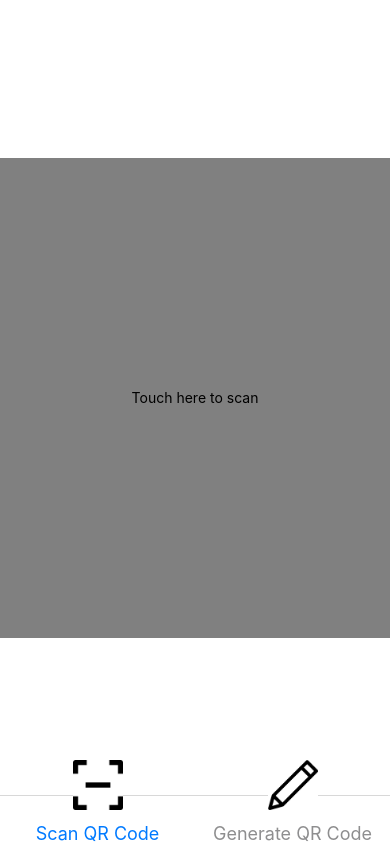
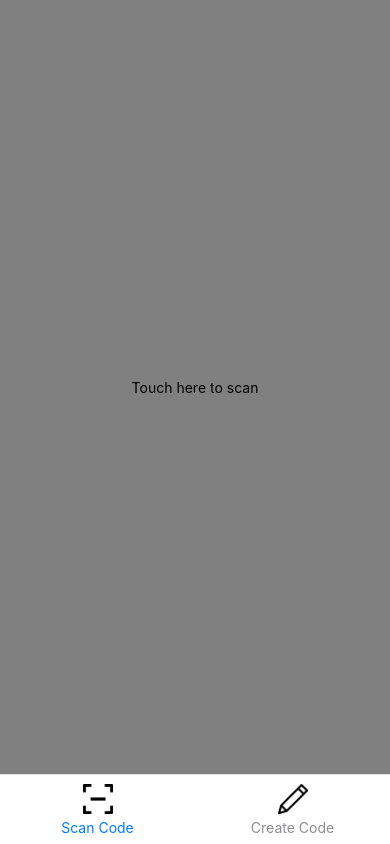
Before and after one commit to usmanr626/QRScanner, a React Native app: screen /Home in a window 390 px wide. Built offline with nearby package versions, Linux system fonts and the light colour scheme.

Commit message:
scanner implemented

```diff
--- a/package.json
+++ b/package.json
@@ -15,6 +15,8 @@
     "@react-navigation/native-stack": "^6.9.26",
     "react": "18.2.0",
     "react-native": "0.74.1",
+    "react-native-camera": "^4.2.1",
+    "react-native-qrcode-scanner": "^1.5.5",
     "react-native-safe-area-context": "^4.10.1",
     "react-native-screens": "^3.31.1"
   },
--- /dev/null
+++ b/src/labels/index.ts
@@ -0,0 +1,86 @@
+const ENGLISH = {
+    cancel: 'Cancel',
+    scanCode: 'Scan Code',
+    createCode: 'Create Code',
+    goToLink: 'Go to this link?',
+    ok: 'OK',
+    touchToScan: 'Touch here to scan'
+}
+
+const SPANISH = {
+    cancel: 'Cancelar',
+    scanCode: 'Escanear Código',
+    createCode: 'Crear Código',
+    goToLink: '¿Ir a este enlace?',
+    ok: 'Aceptar',
+    touchToScan: 'Toque aquí para escanear'
+}
+
+const CHINESE = {
+    cancel: '取消',
+    scanCode: '扫描代码',
+    createCode: '创建代码',
+    goToLink: '转到此链接？',
+    ok: '好',
+    touchToScan: '点击这里扫描'
+}
+
+const GERMAN = {
+    cancel: 'Abbrechen',
+    scanCode: 'Code scannen',
+    createCode: 'Code erstellen',
+    goToLink: 'Zu diesem Link gehen?',
+    ok: 'OK',
+    touchToScan: 'Hier tippen, um zu scannen'
+}
+
+const ARABIC = {
+    cancel: 'إلغاء',
+    scanCode: 'مسح الرمز',
+    createCode: 'إنشاء الرمز',
+    goToLink: 'الذهاب إلى هذا الرابط؟',
+    ok: 'موافق',
+    touchToScan: 'اضغط هنا للمسح'
+}
+
+const PORTUGUESE = {
+    cancel: 'Cancelar',
+    scanCode: 'Escanear Código',
+    createCode: 'Criar Código',
+    goToLink: 'Ir para este link?',
+    ok: 'OK',
+    touchToScan: 'Toque aqui para escanear'
+}
+
+const FRENCH = {
+    cancel: 'Annuler',
+    scanCode: 'Scanner le code',
+    createCode: 'Créer le code',
+    goToLink: 'Aller à ce lien ?',
+    ok: 'OK',
+    touchToScan: 'Appuyez ici pour scanner'
+}
+
+const getLabels = (language) => {
+    switch (language) {
+        case 'english':
+            return ENGLISH;
+        case 'spanish':
+            return SPANISH;
+        case 'chinese':
+            return CHINESE;
+        case 'german':
+            return GERMAN;
+        case 'arabic':
+            return ARABIC;
+        case 'portuguese':
+            return PORTUGUESE;
+        case 'french':
+            return FRENCH;
+        default:
+            return ENGLISH; // Default to English
+    }
+};
+
+const language = 'hindi';
+export const LABELS = getLabels(language);
--- a/src/routes/AppNavigator.js
+++ b/src/routes/AppNavigator.js
@@ -14,7 +14,6 @@ const AppNavigation = () => {
       <Stack.Navigator screenOptions={{headerShown: false}}>
         <Stack.Group>
           <Stack.Screen name="Home" component={TabNavigation} />
-          <Stack.Screen name="GenerateQRs" component={GenerateQR} />
         </Stack.Group>
       </Stack.Navigator>
     </NavigationContainer>
--- a/src/routes/TabNavigation.js
+++ b/src/routes/TabNavigation.js
@@ -1,51 +1,178 @@
+// import React from 'react';
+// // import Home from '../screens/Home';
+// import HomeScreen from '../screens/HomeScreen';
+
+// import {createBottomTabNavigator} from '@react-navigation/bottom-tabs';
+// import {Image, Platform, StyleSheet, Text, View} from 'react-native';
+// import GenerateQR from '../screens/GenerateQR';
+// import ImagePath from '../Constants/ImagePath';
+
+// const Tab = createBottomTabNavigator();
+
+// const TabNavigation = () => {
+//   return (
+//     <Tab.Navigator
+//       screenOptions={{
+//         tabBarIconStyle: styles.tabBarIconStyle,
+//         tabBarLabelStyle: styles.tabBarLabelStyle,
+//         headerShown: false,
+//         tabBarStyle: {height: Platform.OS === 'android' ? '121%' : '8.5%'}, // Set the height of the tab bar here
+//       }}>
+//       <Tab.Screen
+//         name="Scan Code"
+//         component={HomeScreen}
+//         options={{
+//           tabBarStyle: () => {},
+//           tabBarIcon: () => (
+//             <View style={{}}>
+//               <Image
+//                 source={ImagePath.scanIcon}
+//                 style={styles.iconStyle}
+//                 resizeMode="center"
+//               />
+//             </View>
+//           ),
+//         }}
+//       />
+//       <Tab.Screen
+//         name="Generate Code"
+//         component={GenerateQR}
+//         options={{
+//           tabBarStyle: () => {},
+//           tabBarIcon: () => (
+//             <View style={{}}>
+//               <Image
+//                 source={ImagePath.generateIcon}
+//                 style={styles.iconStyle}
+//                 resizeMode="center"
+//               />
+//             </View>
+//           ),
+//         }}
+//       />
+//     </Tab.Navigator>
+//   );
+// };
+
+// export default TabNavigation;
+
+// const styles = StyleSheet.create({
+//   tabBarIconStyle: {
+//     // display: 'none',
+//     bottom: 5,
+//   },
+//   tabBarLabelStyle: {
+//     fontSize: 20,
+//     // paddingBottom: 10,
+//   },
+//   iconStyle: {
+//     width: 30,
+//     height: 30,
+//   },
+// });
+
 import React from 'react';
-// import Home from '../screens/Home';
 import HomeScreen from '../screens/HomeScreen';
-
 import {createBottomTabNavigator} from '@react-navigation/bottom-tabs';
-import {Image, StyleSheet, Text, View} from 'react-native';
+import {Image, StyleSheet, Text, TouchableOpacity, View} from 'react-native';
 import GenerateQR from '../screens/GenerateQR';
 import ImagePath from '../Constants/ImagePath';
+import {LABELS} from '../labels';
 
 const Tab = createBottomTabNavigator();
+
+const CustomTabBar = ({state, descriptors, navigation}) => {
+  return (
+    <View style={styles.tabBarContainer}>
+      {state.routes.map((route, index) => {
+        const {options} = descriptors[route.key];
+        const label =
+          options.tabBarLabel !== undefined
+            ? options.tabBarLabel
+            : options.title !== undefined
+            ? options.title
+            : route.name;
+
+        const isFocused = state.index === index;
+
+        const onPress = () => {
+          const event = navigation.emit({
+            type: 'tabPress',
+            target: route.key,
+            canPreventDefault: true,
+          });
+
+          if (!isFocused && !event.defaultPrevented) {
+            navigation.navigate(route.name);
+          }
+        };
+
+        return (
+          <TouchableOpacity
+            key={index}
+            accessibilityRole="button"
+            accessibilityStates={isFocused ? ['selected'] : []}
+            accessibilityLabel={options.tabBarAccessibilityLabel}
+            testID={options.tabBarTestID}
+            onPress={onPress}
+            style={styles.tabBarButton}>
+            {options.tabBarIcon
+              ? options.tabBarIcon({focused: isFocused})
+              : null}
+          </TouchableOpacity>
+        );
+      })}
+    </View>
+  );
+};
 
 const TabNavigation = () => {
   return (
     <Tab.Navigator
       screenOptions={{
-        tabBarIconStyle: styles.tabBarIconStyle,
-        tabBarLabelStyle: styles.tabBarLabelStyle,
         headerShown: false,
-      }}>
+      }}
+      tabBar={props => <CustomTabBar {...props} />}>
       <Tab.Screen
-        name="Scan QR Code"
+        name="Scan Code"
         component={HomeScreen}
         options={{
-          tabBarStyle: () => {},
-          tabBarIcon: () => (
-            <View style={{}}>
+          tabBarIcon: ({focused}) => (
+            <>
               <Image
                 source={ImagePath.scanIcon}
-                style={styles.iconStyle}
+                style={[
+                  styles.iconStyle,
+                  // {tintColor: focused ? '#007AFF' : '#8E8E93'},
+                ]}
                 resizeMode="center"
               />
-            </View>
+              <Text style={{color: focused ? '#007AFF' : '#8E8E93'}}>
+                {LABELS.scanCode}
+              </Text>
+            </>
           ),
         }}
       />
       <Tab.Screen
-        name="Generate QR Code"
+        name="Generate Code"
         component={GenerateQR}
         options={{
-          tabBarStyle: () => {},
-          tabBarIcon: () => (
-            <View style={{}}>
+          tabBarIcon: ({focused}) => (
+            <>
               <Image
                 source={ImagePath.generateIcon}
-                style={styles.iconStyle}
+                style={[
+                  styles.iconStyle,
+
+                  // {tintColor: focused ? '#007AFF' : '#8E8E93'},
+                ]}
                 resizeMode="center"
               />
-            </View>
+              <Text style={{color: focused ? '#007AFF' : '#8E8E93'}}>
+                {LABELS.createCode}
+              </Text>
+            </>
           ),
         }}
       />
@@ -56,16 +183,23 @@ const TabNavigation = () => {
 export default TabNavigation;
 
 const styles = StyleSheet.create({
-  tabBarIconStyle: {
-    // display: 'none',
-    bottom: 25,
+  tabBarContainer: {
+    flexDirection: 'row',
+    justifyContent: 'space-around',
+    alignItems: 'center',
+    height: 70,
+    backgroundColor: '#FFFFFF', // Change the background color of the tab bar here
+    borderTopWidth: 1, // Add a border to the top of the tab bar
+    borderTopColor: '#E0E0E0', // Set the border color
   },
-  tabBarLabelStyle: {
-    fontSize: 18,
-    // paddingBottom: 10,
+  tabBarButton: {
+    flex: 1,
+    justifyContent: 'center',
+    alignItems: 'center',
   },
   iconStyle: {
-    width: 50,
-    height: 50,
+    width: 30,
+    height: 30,
+    marginBottom: 5,
   },
 });
--- a/src/screens/HomeScreen.tsx
+++ b/src/screens/HomeScreen.tsx
@@ -1,20 +1,78 @@
-import React from 'react';
-import {View, Text, StyleSheet, TouchableOpacity} from 'react-native';
+import React, {useRef, useState} from 'react';
+import {
+  View,
+  Text,
+  StyleSheet,
+  TouchableOpacity,
+  Linking,
+  Alert,
+} from 'react-native';
 import colors from '../assets/colors';
 import {WIDTH} from '../assets/styles';
 
+import QRCodeScanner from 'react-native-qrcode-scanner';
+import {RNCamera} from 'react-native-camera';
+import {LABELS} from '../labels';
+
 const HomeScreen = () => {
-  const launchScanner = () => {
-    console.log('launch');
+  //states
+  const [openScanner, setOpenScanner] = useState(false);
+
+  const QRScanRef = useRef();
+
+  const toggleScanner = () => {
+    setOpenScanner(!openScanner);
   };
+
+  const onSuccess = e => {
+    console.log('🎯: HomeScreen -> e', e);
+
+    Alert.alert(LABELS.goToLink, e.data, [
+      {
+        text: LABELS.cancel,
+        onPress: () => {
+          setTimeout(() => {
+            QRScanRef.current.reactivate();
+          }, 1000);
+        },
+        style: 'cancel',
+      },
+      {
+        text: LABELS.ok,
+        onPress: () =>
+          Linking.openURL(e.data).catch(err =>
+            console.error('An error occured', err),
+          ),
+      },
+    ]);
+  };
+
   return (
     <View style={styles.mainContainer}>
-      <TouchableOpacity
-        onPress={launchScanner}
-        style={styles.scanButton}
-        activeOpacity={0.7}>
-        <Text>Touch here to scan</Text>
-      </TouchableOpacity>
+      {openScanner ? (
+        <QRCodeScanner
+          ref={QRScanRef}
+          reactivateTimeout={10000}
+          showMarker
+          fadeIn
+          onRead={onSuccess}
+          cameraStyle={styles.scanner}
+          bottomContent={
+            <TouchableOpacity
+              onPress={toggleScanner}
+              style={styles.buttonTouchable}>
+              <Text style={styles.buttonText}>{LABELS.cancel}</Text>
+            </TouchableOpacity>
+          }
+        />
+      ) : (
+        <TouchableOpacity
+          onPress={toggleScanner}
+          style={styles.scanButton}
+          activeOpacity={0.7}>
+          <Text>{LABELS.touchToScan}</Text>
+        </TouchableOpacity>
+      )}
     </View>
   );
 };
@@ -29,11 +87,35 @@ const styles = StyleSheet.create({
     alignItems: 'center',
   },
   scanButton: {
-    width: WIDTH * 0.6,
-    height: WIDTH * 0.6,
+    width: WIDTH * 0.8,
+    height: WIDTH * 1.1,
     backgroundColor: colors.grey5,
     borderRadius: 20,
     justifyContent: 'center',
     alignItems: 'center',
   },
+  scanner: {
+    width: WIDTH * 0.8,
+    height: WIDTH * 0.6,
+    borderRadius: 20,
+    position: 'absolute',
+    left: WIDTH * 0.5 - 150,
+  },
+  centerText: {
+    flex: 1,
+    fontSize: 18,
+    padding: 32,
+    color: '#777',
+  },
+  textBold: {
+    fontWeight: '500',
+    color: '#000',
+  },
+  buttonText: {
+    fontSize: 21,
+    color: 'rgb(0,122,255)',
+  },
+  buttonTouchable: {
+    padding: 16,
+  },
 });
```
Also changed, not shown: 5 other files (tests, documents, lock files or other folders).
